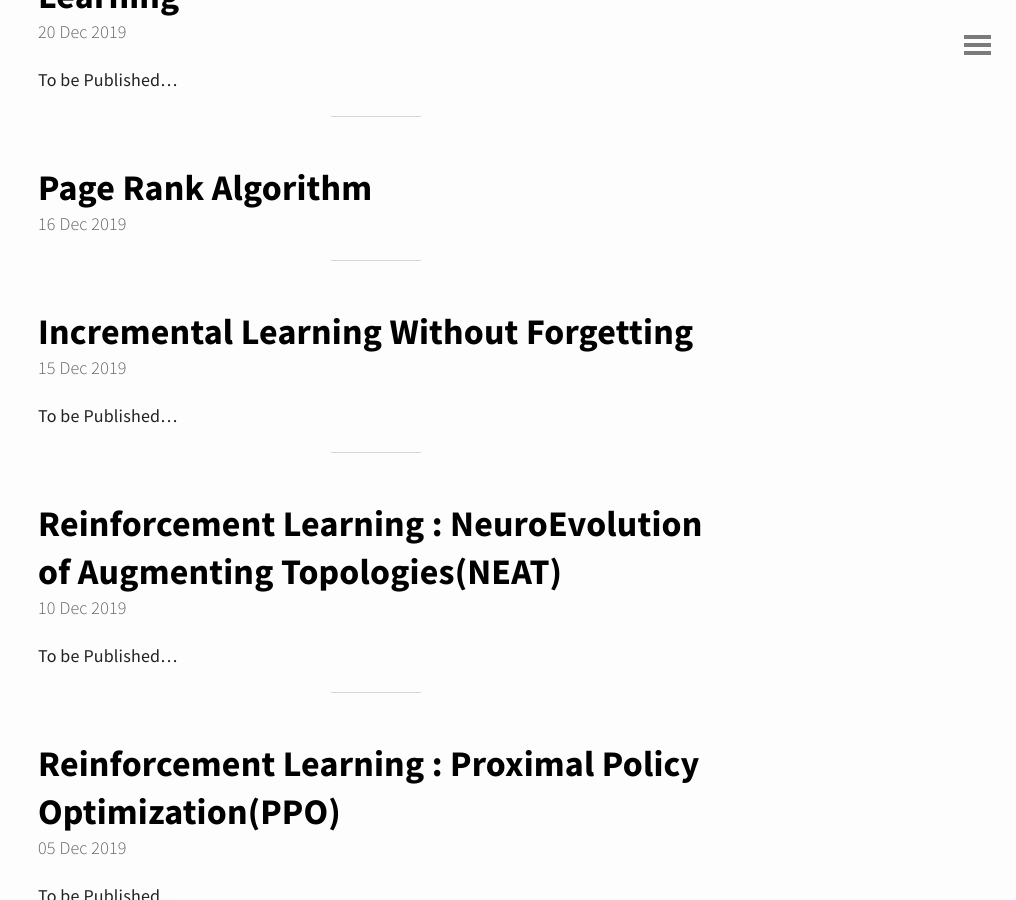
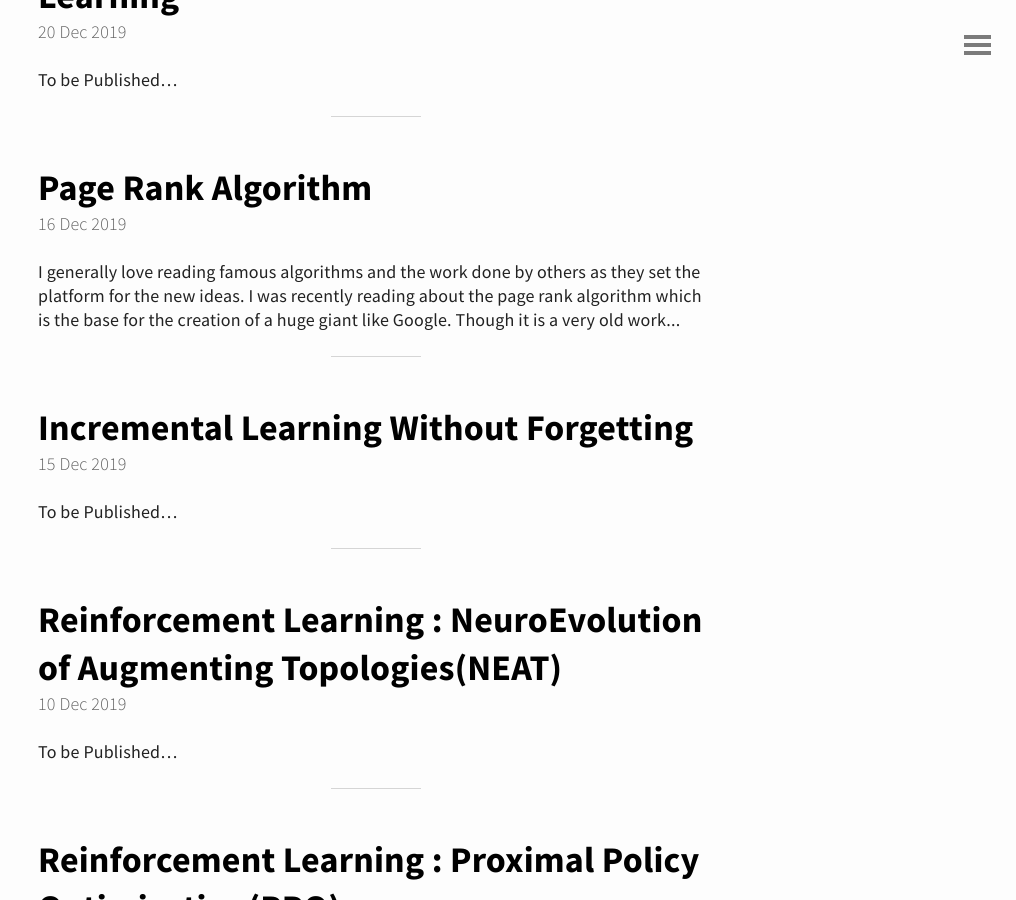
Before and after one commit to spraphul/blog, a Jekyll site: the page built from index.html, in a window 1280 px wide and 900 px high, scrolled down 507 px. Shown: the whole window, without its empty margins (264-1280 px from the left). Built offline with Jekyll 4.4.1, drawn with Linux system fonts in a browser that asks for light colours; the list of posts is cut into pages by our own code.

Commit message:
Update 2019-12-16-Page-Rank.md

```diff
--- a/_posts/2019-12-16-Page-Rank.md
+++ b/_posts/2019-12-16-Page-Rank.md
@@ -2,4 +2,9 @@
 title : Page Rank Algorithm
 ---
 
-![pra](https://www.researchgate.net/profile/Falah_Al-Akashi/publication/331232041/figure/fig1/AS:728418584899594@1550679932771/An-example-of-PageRank-algorithm-Google.ppm)
+I generally love reading famous algorithms and the work done by others as they set the platform for the new ideas. I was recently reading about the page rank algorithm which is the base for the creation of a huge giant like Google. Though it is a very old work and most of the junta is already aware of it, I would still like to go through it once again as it certainly gives a good feeling 😊.
+
+![pgr](https://studywarehouse.com/wp-content/uploads/2019/01/SEO-Metrics-Everything-you-should-know-about.jpg)
+
+### What is Page Rank Algorithm?
+It is a link analysis algorithm which ranks the various pages on the web according to their importance. It was invented by two stanford students, Larry Page and Sergey Brin in 1998.
```
